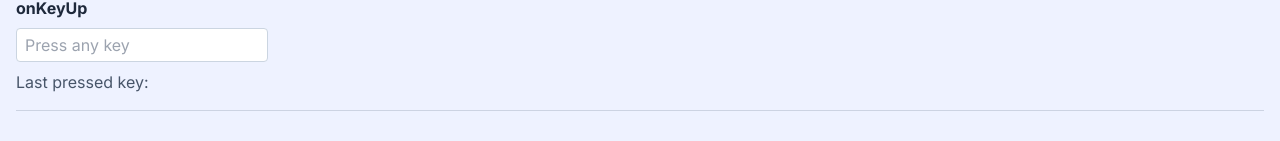
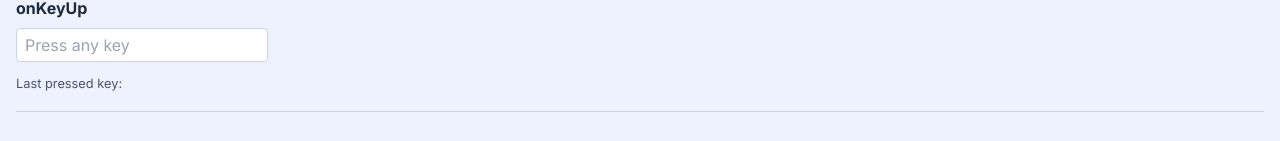
Before and after one commit to emanuelefavero/frontend-problems, a Next.js app in the folder react/: page /events in a window 1280 px wide. Shown: the part 791-932 px from the top of the page. Built offline with nearby package versions, Linux system fonts and the light colour scheme.

Commit message:
remove deprecated onKeyPressed, timeout in /events

```diff
--- a/react/app/events/page.tsx
+++ b/react/app/events/page.tsx
@@ -1,6 +1,6 @@
 'use client'
 
-import { useState, useRef } from 'react'
+import { useState } from 'react'
 
 export default function Page() {
   // onClick
@@ -23,21 +23,11 @@ export default function Page() {
   // onFocus, onBlur
   const [focused, setFocused] = useState(false)
 
-  // onKeyDown, onKeyUp, onKeyPress
+  // onKeyDown, onKeyUp
   const [pressedKey, setPressedKey] = useState('')
-  const timeoutRef = useRef<number | null>(null)
 
   const handleKeyPressed = (e: React.KeyboardEvent<HTMLInputElement>) => {
     setPressedKey(e.key)
-
-    // Debounce the event
-    if (timeoutRef.current) {
-      clearTimeout(timeoutRef.current)
-    }
-
-    timeoutRef.current = window.setTimeout(() => {
-      setPressedKey('')
-    }, 200)
   }
 
   return (
@@ -108,7 +98,7 @@ export default function Page() {
 
       <hr className='my-4 border-slate-500 border-opacity-25' />
 
-      {/* onKeyDown, onKeyUp, onKeyPress */}
+      {/* onKeyDown, onKeyUp */}
       <h2 className='mb-2'>onKeyDown</h2>
       <input
         type='text'
@@ -122,7 +112,9 @@ export default function Page() {
         onKeyUp={handleKeyPressed}
       />
 
-      <p className='min-h-6 mt-2'>Last pressed key: {pressedKey || '\u00A0'}</p>
+      <p className='min-h-6 mt-2'>
+        <small>Last pressed key:</small> <code>{pressedKey || '\u00A0'}</code>
+      </p>
 
       <hr className='my-4 border-slate-500 border-opacity-25' />
     </>
```
